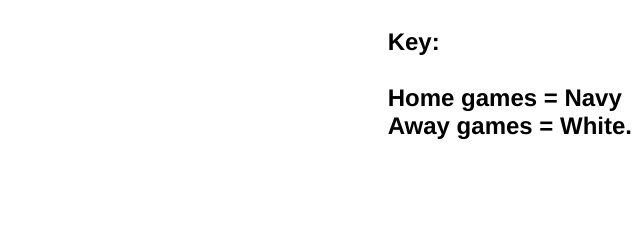
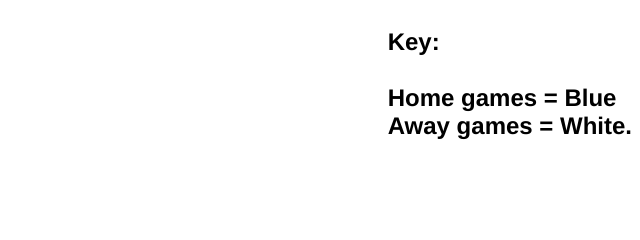
Before and after one commit to alexsartain/Evertonfixtures, a plain HTML site: page index.htm in a window 1280 px wide. Shown: the top 240 px of the page, 640-1280 px from the left. Drawn offline with Linux system fonts and the light colour scheme.

Commit message:
Changed Key

```diff
--- a/index.htm
+++ b/index.htm
@@ -9,7 +9,7 @@
 <a id="badge"href="http://www.evertonfc.com/home/" ><img src="http://www.fm-base.co.uk/forum/attachments/club-competition-logos/627495d1404349296-new-everton-badge-650.png"> </a>
 
 
-<h2 id="key">Key: <br><br>Home games = Navy<br>
+<h2 id="key">Key: <br><br>Home games = Blue<br>
 Away games = White.</h2>
 
 <ul id="fixture">
```
